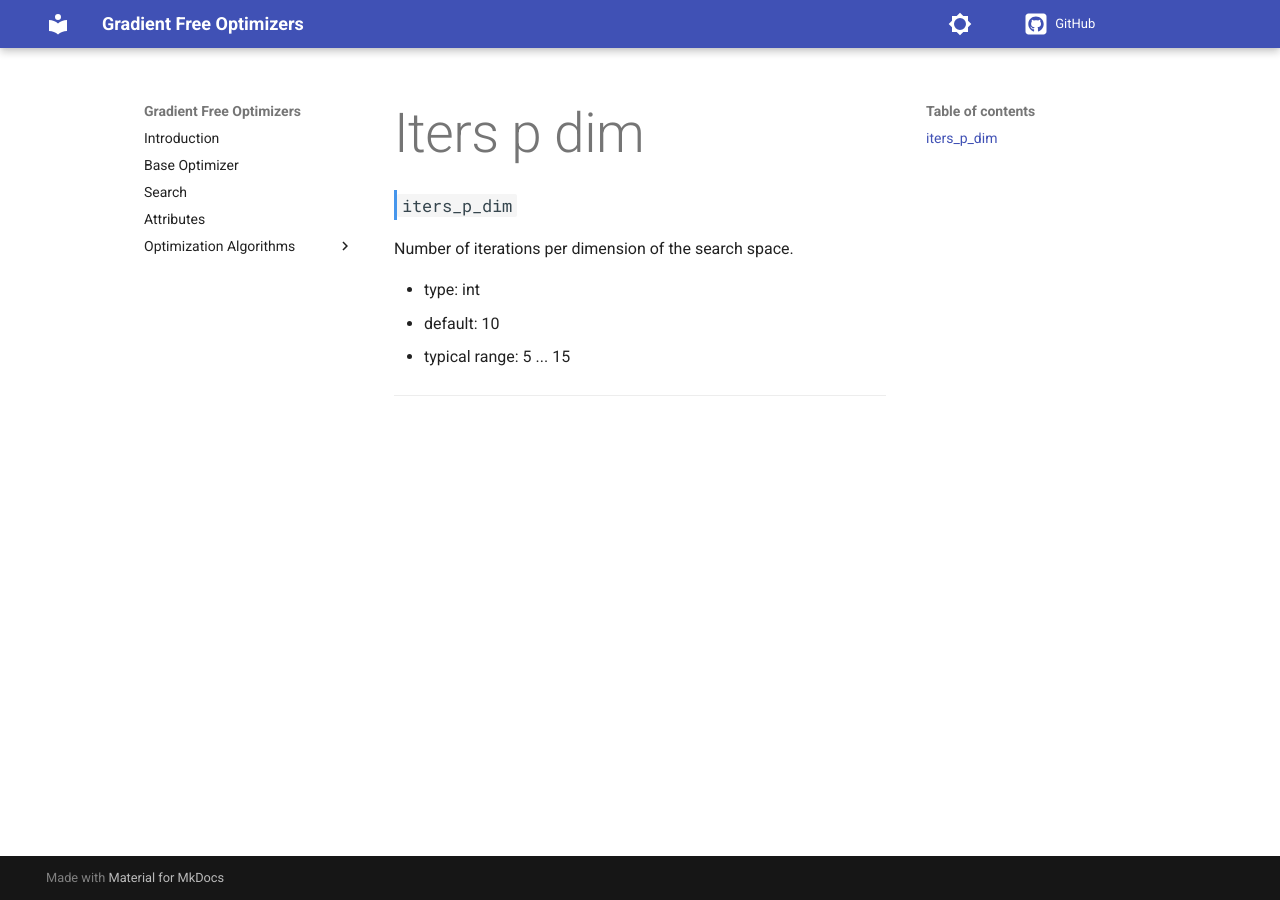
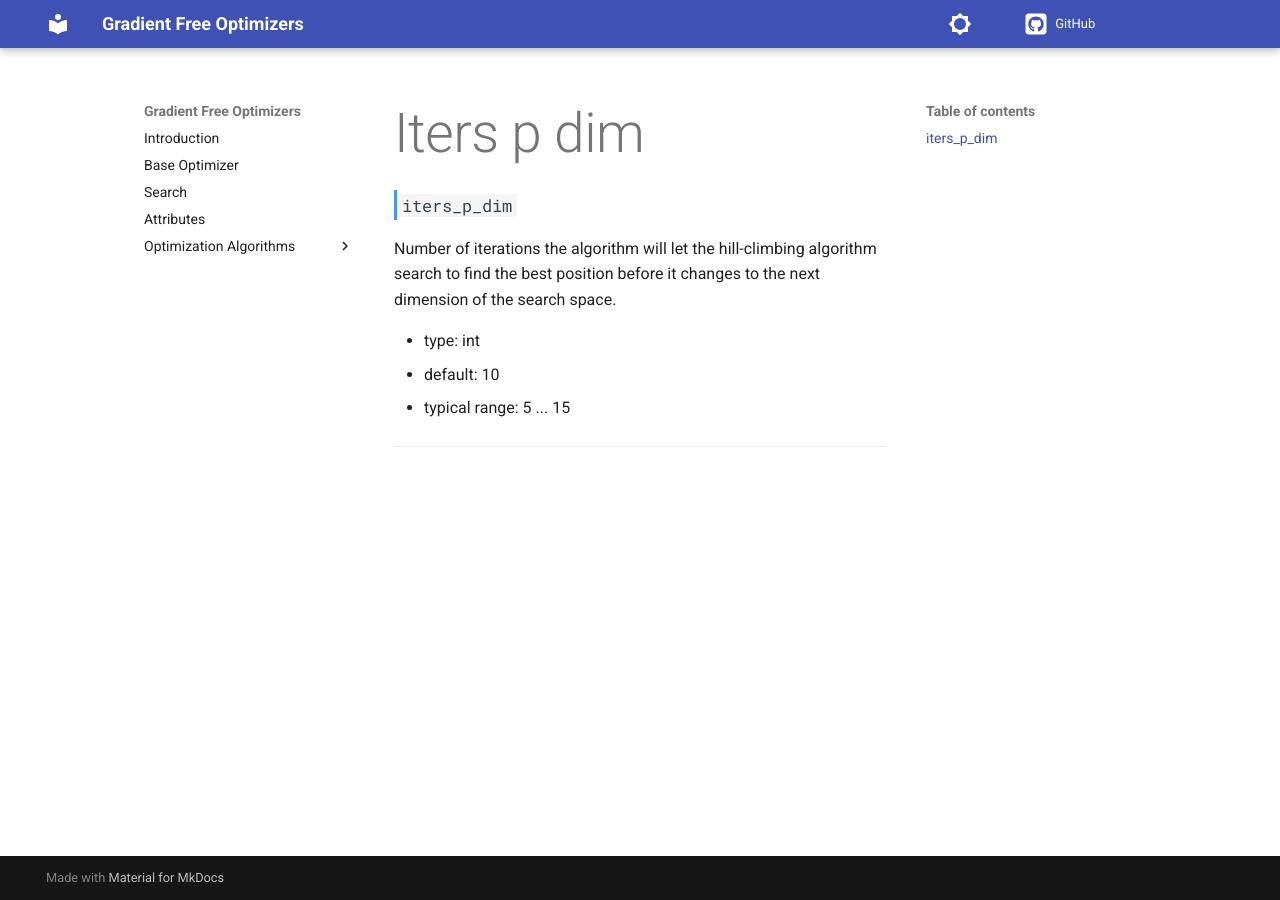
Before and after one commit to SimonBlanke/gradient-free-optimizers-documentation, an MkDocs documentation site: the page built from docs/parameters/iters_p_dim.md, in a window 1280 px wide. Built offline with MkDocs 1.6.1 and Material for MkDocs 9.7.7, drawn with Linux system fonts in a browser that asks for light colours; comment, search, counter and statistics services are not loaded; the version menu is left out.

Commit message:
update pattern search

```diff
--- a/docs/parameters/iters_p_dim.md
+++ b/docs/parameters/iters_p_dim.md
@@ -1,6 +1,6 @@
 ### `iters_p_dim`
 
-Number of iterations per dimension of the search space.
+Number of iterations the algorithm will let the hill-climbing algorithm search to find the best position before it changes to the next dimension of the search space.
 
 
   - type: int
```
Also changed, not shown: docs/optimizers/powells_method.md (+5 -5 lines).
